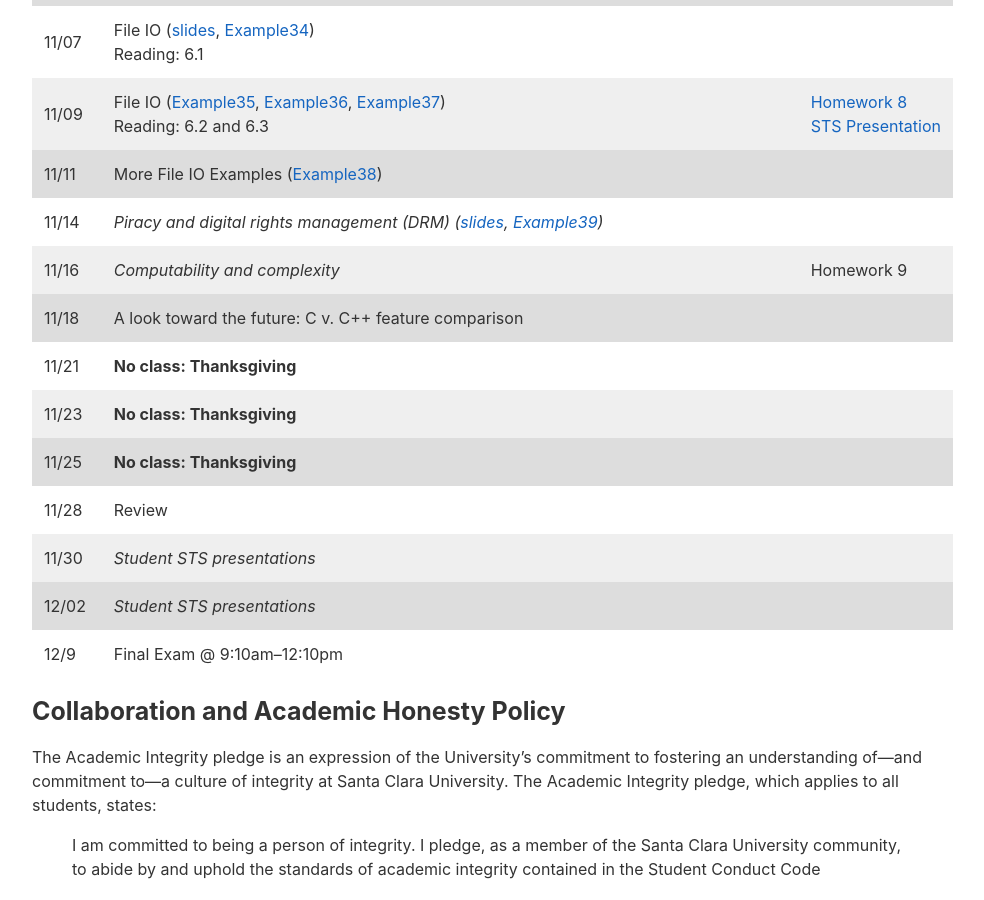
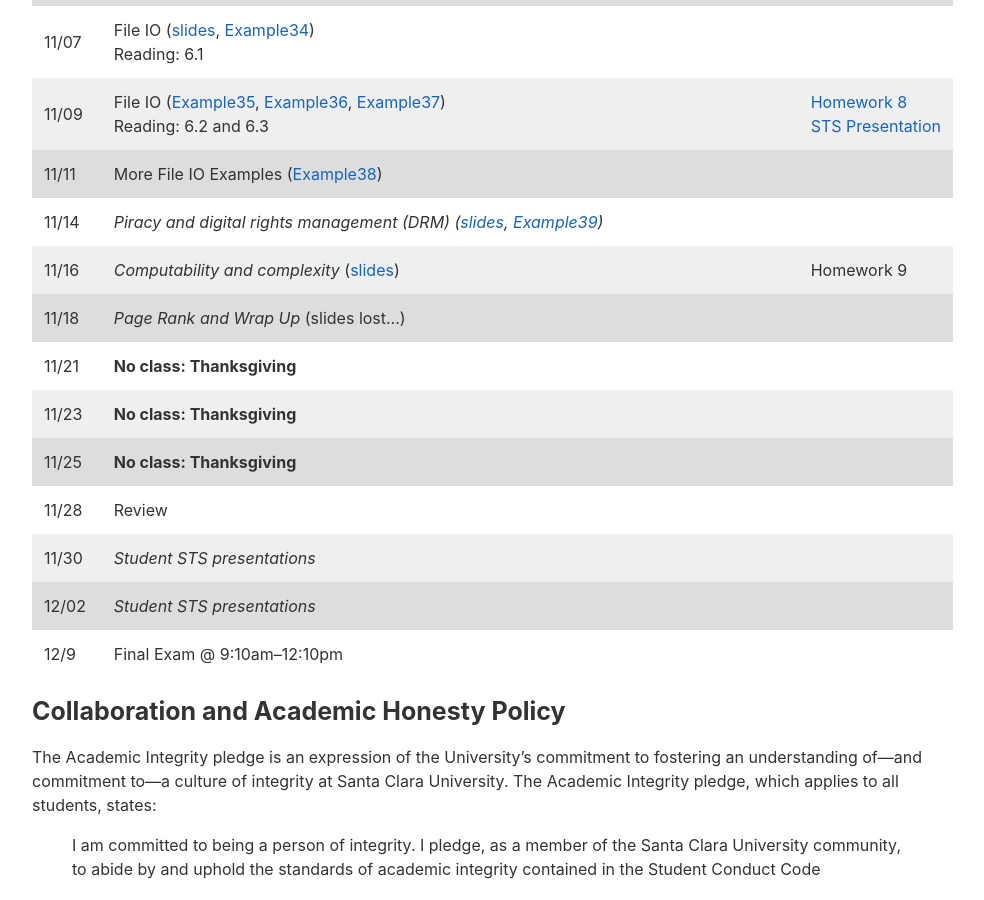
Before and after one commit to jacksonjw12/mbannister.github.io, a Jekyll site: the page built from _teaching/10-f16/index.md, in a window 1280 px wide and 900 px high, scrolled down 4693 px. Shown: the whole window, without its empty margins (152-1136 px from the left). Built offline with Jekyll 4.4.1, drawn with Linux system fonts in a browser that asks for light colours.

Commit message:
Add last slides

```diff
--- a/_teaching/10-f16/index.md
+++ b/_teaching/10-f16/index.md
@@ -137,8 +137,8 @@ All exams will be closed-note, closed-book, closed-computer, closed-calculator a
 11/09 | File IO ([Example35](//github.com/mbannister/mbannister.github.io/tree/master/_teaching/10-f16/Code/Example35), [Example36](//github.com/mbannister/mbannister.github.io/tree/master/_teaching/10-f16/Code/Example36), [Example37](//github.com/mbannister/mbannister.github.io/tree/master/_teaching/10-f16/Code/Example37))<br/>Reading: 6.2 and 6.3 | [Homework 8](Homework/Homework08.html)<br/>[STS Presentation](Homework/STS.html)
 11/11 | <!--_Piracy and digital rights management (DRM)_--> More File IO Examples ([Example38](//github.com/mbannister/mbannister.github.io/tree/master/_teaching/10-f16/Code/Example38)) |
 11/14 | _Piracy and digital rights management (DRM) ([slides](Slides/Lecture22.pdf), [Example39](//github.com/mbannister/mbannister.github.io/tree/master/_teaching/10-f16/Code/Example39))_<!--_Crowdsourcing and collective intelligence_--> | <!-- Week 9; Lab: File IO -->
-11/16 | _Computability and complexity_ | Homework 9
-11/18 | A look toward the future: C v. C++ feature comparison |
+11/16 | _Computability and complexity_ ([slides](Slides/Lecture23.pdf)) | Homework 9
+11/18 | _Page Rank and Wrap Up_ (slides lost...) |
 11/21 | __No class: Thanksgiving__ | <!-- Week Thanksgiving  -->
 11/23 | __No class: Thanksgiving__ |
 11/25 | __No class: Thanksgiving__ |
```
Also changed, not shown: 2 other files.
